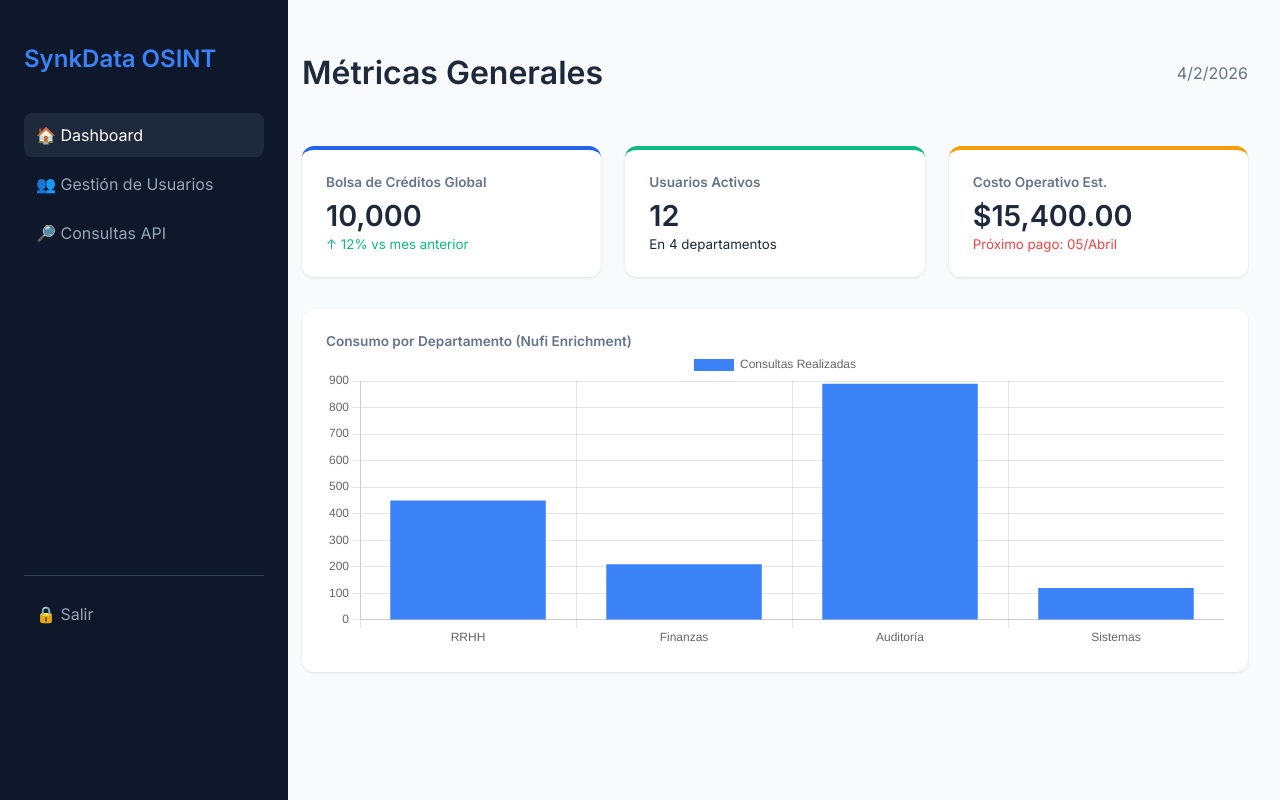
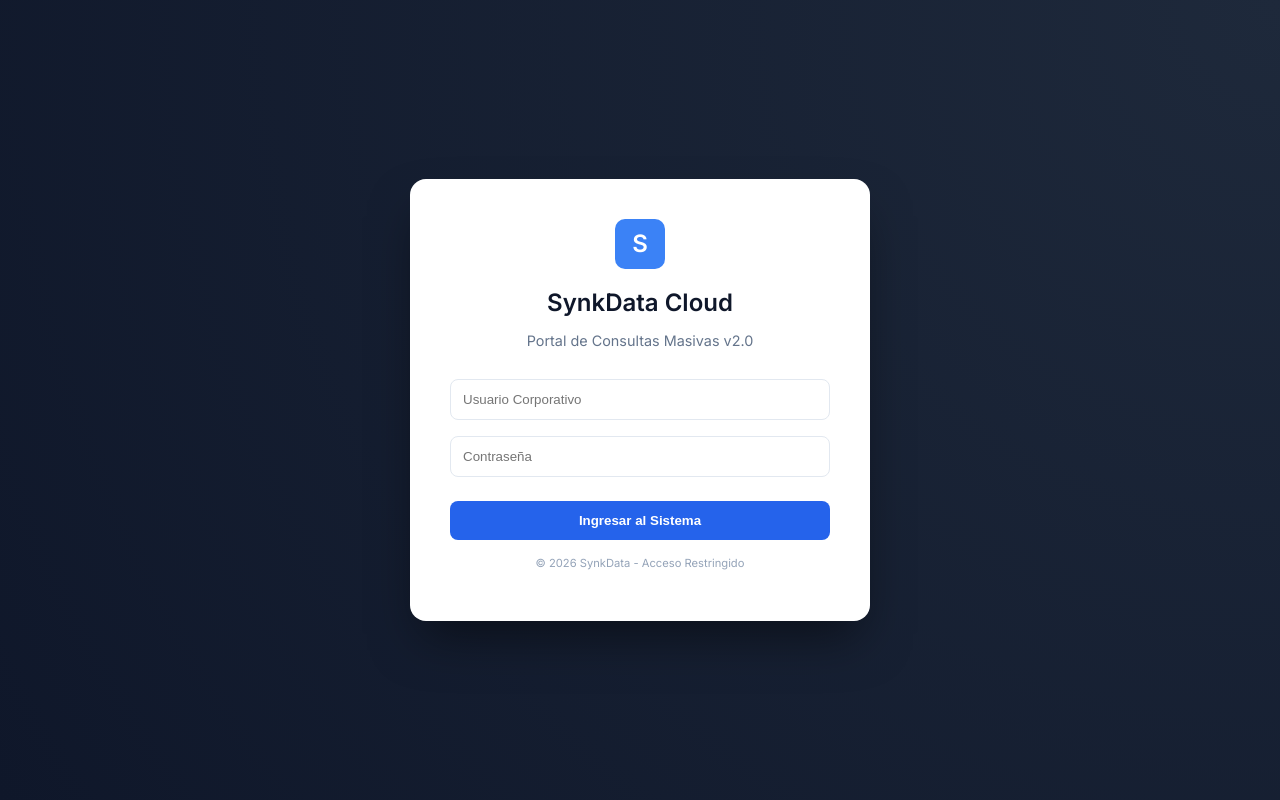
Before and after one commit to synkdata7/demo-, a plain HTML site: page index.html in a window 1280 px wide. Drawn offline with nearby package versions, Linux system fonts and the light colour scheme.

Commit message:
Login con Dashboard integrado

```diff
--- a/index.html
+++ b/index.html
@@ -3,166 +3,158 @@
 <head>
     <meta charset="UTF-8">
     <meta name="viewport" content="width=device-width, initial-scale=1.0">
-    <title>SynkData Admin | Enterprise</title>
+    <title>SynkData | Enterprise Access</title>
     <script src="https://cdn.jsdelivr.net/npm/chart.js"></script>
     <link href="https://fonts.googleapis.com/css2?family=Inter:wght@300;400;600&display=swap" rel="stylesheet">
     <style>
-        :root { --primary: #2563eb; --success: #10b981; --warning: #f59e0b; --dark: #0f172a; --bg: #f8fafc; }
-        body { font-family: 'Inter', sans-serif; background: var(--bg); color: #1e293b; margin: 0; display: flex; }
+        :root { --primary: #2563eb; --dark: #0f172a; --bg: #f8fafc; }
+        body { font-family: 'Inter', sans-serif; background: var(--bg); margin: 0; overflow-x: hidden; }
         .hidden { display: none !important; }
 
-        /* Sidebar */
-        .sidebar { width: 240px; height: 100vh; background: var(--dark); color: white; position: fixed; padding: 1.5rem; }
-        .nav-item { padding: 12px; border-radius: 8px; cursor: pointer; margin-bottom: 5px; color: #94a3b8; transition: 0.3s; }
-        .nav-item:hover, .nav-item.active { background: #1e293b; color: white; }
+        /* PANTALLA DE LOGIN */
+        #login-page {
+            height: 100vh; width: 100vw; display: flex; align-items: center; justify-content: center;
+            background: radial-gradient(circle at top right, #1e293b, #0f172a);
+            position: fixed; z-index: 9999; top: 0; left: 0;
+        }
+        .login-card {
+            background: white; padding: 2.5rem; border-radius: 16px; width: 100%; max-width: 380px;
+            box-shadow: 0 25px 50px -12px rgba(0,0,0,0.5); text-align: center;
+        }
+        .login-card h2 { margin-bottom: 0.5rem; color: var(--dark); }
+        .login-card input {
+            width: 100%; padding: 12px; margin-top: 1rem; border: 1px solid #e2e8f0;
+            border-radius: 8px; box-sizing: border-box; outline: none;
+        }
+        .btn-login {
+            width: 100%; padding: 12px; background: var(--primary); color: white;
+            border: none; border-radius: 8px; margin-top: 1.5rem; font-weight: 600; cursor: pointer;
+        }
 
-        /* Main Content */
-        .main-content { margin-left: 270px; padding: 2rem; width: calc(100% - 270px); }
-        .header { display: flex; justify-content: space-between; align-items: center; margin-bottom: 2rem; }
+        /* LAYOUT DASHBOARD */
+        #main-dashboard { display: flex; min-height: 100vh; }
+        .sidebar { width: 240px; background: var(--dark); color: white; padding: 1.5rem; position: fixed; height: 100vh; }
+        .main-content { margin-left: 270px; padding: 2rem; width: 100%; }
 
-        /* Cards */
+        /* ESTILOS DE TABLAS Y CARDS */
         .grid-3 { display: grid; grid-template-columns: repeat(3, 1fr); gap: 1.5rem; margin-bottom: 2rem; }
         .card { background: white; padding: 1.5rem; border-radius: 12px; box-shadow: 0 1px 3px rgba(0,0,0,0.1); }
-        .card h3 { margin: 0; font-size: 0.85rem; color: #64748b; }
-        .val { font-size: 1.8rem; font-weight: 600; margin-top: 0.5rem; display: block; }
-
-        /* Tables */
-        table { width: 100%; border-collapse: collapse; margin-top: 1rem; background: white; border-radius: 8px; overflow: hidden; }
-        th { text-align: left; padding: 12px; background: #f1f5f9; color: #64748b; font-size: 0.8rem; }
+        .nav-item { padding: 12px; border-radius: 8px; cursor: pointer; color: #94a3b8; margin-bottom: 5px; }
+        .nav-item.active { background: #1e293b; color: white; border-left: 4px solid var(--primary); }
+        table { width: 100%; border-collapse: collapse; margin-top: 1rem; background: white; }
+        th { text-align: left; padding: 12px; background: #f1f5f9; font-size: 0.8rem; color: #64748b; }
         td { padding: 12px; border-bottom: 1px solid #f1f5f9; font-size: 0.9rem; }
-        .badge { padding: 4px 10px; border-radius: 20px; font-size: 0.7rem; font-weight: 600; }
-        .bg-green { background: #dcfce7; color: #166534; }
-
-        /* Modal-like sections */
-        .section-title { display: flex; justify-content: space-between; align-items: center; margin-top: 2rem; }
-        .btn-add { background: var(--primary); color: white; border: none; padding: 8px 16px; border-radius: 6px; cursor: pointer; }
+        .badge { padding: 4px 10px; border-radius: 20px; font-size: 0.7rem; font-weight: 600; background: #dcfce7; color: #166534; }
     </style>
 </head>
 <body>
 
+    <div id="login-page">
+        <div class="login-card">
+            <div style="background: #3b82f6; width: 50px; height: 50px; border-radius: 10px; margin: 0 auto 1rem; display: flex; align-items: center; justify-content: center; color: white; font-weight: bold; font-size: 24px;">S</div>
+            <h2>SynkData Cloud</h2>
+            <p style="color: #64748b; font-size: 0.9rem;">Portal de Consultas Masivas v2.0</p>
+            <input type="text" id="user" placeholder="Usuario Corporativo">
+            <input type="password" id="pass" placeholder="Contraseña">
+            <button class="btn-login" onclick="validateAccess()">Ingresar al Sistema</button>
+            <p style="font-size: 0.7rem; color: #94a3b8; margin-top: 1rem;">© 2026 SynkData - Acceso Restringido</p>
+        </div>
+    </div>
+
+    <div id="main-dashboard" class="hidden">
         <div class="sidebar">
-        <h2 style="color: #3b82f6;">SynkData OSINT</h2>
-        <nav style="margin-top: 2.5rem;">
-            <div class="nav-item active" onclick="showTab('dashboard')">🏠 Dashboard</div>
-            <div class="nav-item" onclick="showTab('usuarios')">👥 Gestión de Usuarios</div>
-            <div class="nav-item" onclick="showTab('consultas')">🔎 Consultas API</div>
-            <div style="margin-top: 20rem; border-top: 1px solid #334155; padding-top: 1rem;">
-                <div class="nav-item" onclick="location.reload()">🔒 Salir</div>
+            <h2 style="color: #3b82f6; margin-bottom: 2rem;">SynkData</h2>
+            <div class="nav-item active" onclick="switchTab('dashboard')">🏠 Resumen General</div>
+            <div class="nav-item" onclick="switchTab('users')">👥 Gestión de Usuarios</div>
+            <div class="nav-item" onclick="switchTab('queries')">🔎 Nueva Consulta</div>
+            <div style="margin-top: 25rem; border-top: 1px solid #334155; padding-top: 1rem;">
+                <div class="nav-item" onclick="location.reload()">🔒 Cerrar Sesión</div>
             </div>
-        </nav>
         </div>
 
         <div class="main-content">
-
             <div id="tab-dashboard">
-            <div class="header">
-                <h1>Métricas Generales</h1>
-                <span id="fecha-actual" style="color: #64748b;"></span>
+                <h1>Métricas de Consumo</h1>
+                <div class="grid-3">
+                    <div class="card">
+                        <small>CRÉDITOS GLOBALES</small>
+                        <div style="font-size: 2rem; font-weight: 600; color: #2563eb;">10,000</div>
                     </div>
-
-            <div class="grid-3">
-                <div class="card" style="border-top: 4px solid var(--primary);">
-                    <h3>Bolsa de Créditos Global</h3>
-                    <span class="val" id="global-credits">10,000</span>
-                    <small style="color: #10b981;">↑ 12% vs mes anterior</small>
+                    <div class="card">
+                        <small>COSTO OPERATIVO API</small>
+                        <div style="font-size: 2rem; font-weight: 600; color: #1e293b;">$15,400.00</div>
                     </div>
-                <div class="card" style="border-top: 4px solid var(--success);">
-                    <h3>Usuarios Activos</h3>
-                    <span class="val">12</span>
-                    <small>En 4 departamentos</small>
+                    <div class="card">
+                        <small>TIEMPO DE RESPUESTA</small>
+                        <div style="font-size: 2rem; font-weight: 600; color: #10b981;">1.2s</div>
                     </div>
-                <div class="card" style="border-top: 4px solid var(--warning);">
-                    <h3>Costo Operativo Est.</h3>
-                    <span class="val">$15,400.00</span>
-                    <small style="color: #ef4444;">Próximo pago: 05/Abril</small>
+                </div>
+                <div class="card">
+                    <h3>Tráfico por Departamento</h3>
+                    <canvas id="chartDemo" height="100"></canvas>
                 </div>
             </div>
 
+            <div id="tab-users" class="hidden">
+                <h1>Usuarios de la Organización</h1>
                 <div class="card">
-                <h3>Consumo por Departamento (Nufi Enrichment)</h3>
-                <canvas id="myChart" height="100"></canvas>
-            </div>
-        </div>
-
-        <div id="tab-usuarios" class="hidden">
-            <div class="section-title">
-                <h1>Gestión de Usuarios</h1>
-                <button class="btn-add" onclick="alert('Función disponible en versión Pro (Railway Backend)')">+ Crear Usuario</button>
-            </div>
-
-            <div class="card" style="margin-top: 1rem;">
                     <table>
                         <thead>
-                        <tr>
-                            <th>Nombre</th>
-                            <th>Email</th>
-                            <th>Rol</th>
-                            <th>Créditos Asignados</th>
-                            <th>Consumo Real</th>
-                            <th>Estado</th>
-                        </tr>
+                            <tr><th>Nombre</th><th>Rol</th><th>Consumo</th><th>Créditos</th><th>Estado</th></tr>
                         </thead>
-                    <tbody id="user-list">
-                        <tr>
-                            <td>Operador_Oaxaca_1</td>
-                            <td>op1@cliente.com</td>
-                            <td>Analista</td>
-                            <td>500</td>
-                            <td>245</td>
-                            <td><span class="badge bg-green">Activo</span></td>
-                        </tr>
-                        <tr>
-                            <td>Gerente_RRHH</td>
-                            <td>rh@cliente.com</td>
-                            <td>Admin</td>
-                            <td>2000</td>
-                            <td>890</td>
-                            <td><span class="badge bg-green">Activo</span></td>
-                        </tr>
-                        <tr>
-                            <td>Auditor_Demo</td>
-                            <td>test@demo.com</td>
-                            <td>Invitado</td>
-                            <td>50</td>
-                            <td>48</td>
-                            <td><span class="badge" style="background:#fee2e2; color:#991b1b">Límite Alcanzado</span></td>
-                        </tr>
+                        <tbody>
+                            <tr><td>Analista_Ventas_1</td><td>Operador</td><td>450</td><td>1000</td><td><span class="badge">Activo</span></td></tr>
+                            <tr><td>Gerencia_Oaxaca</td><td>Admin</td><td>120</td><td>5000</td><td><span class="badge">Activo</span></td></tr>
+                            <tr><td>Auditoria_Externa</td><td>Invitado</td><td>48</td><td>50</td><td><span class="badge" style="background:#fee2e2; color:#991b1b">Límite</span></td></tr>
                         </tbody>
                     </table>
                 </div>
             </div>
-
+        </div>
     </div>
 
     <script>
-        document.getElementById('fecha-actual').innerText = new Date().toLocaleDateString();
+        // LÓGICA DE ACCESO
+        function validateAccess() {
+            const u = document.getElementById('user').value;
+            const p = document.getElementById('pass').value;
 
-        function showTab(tabName) {
+            // Claves de demo
+            if(u === "admin" && p === "synk2026") {
+                document.getElementById('login-page').classList.add('hidden');
+                document.getElementById('main-dashboard').classList.remove('hidden');
+                initChart();
+            } else {
+                alert("Credenciales incorrectas. Verifica tus datos.");
+            }
+        }
+
+        // CAMBIO DE PESTAÑAS
+        function switchTab(name) {
             document.getElementById('tab-dashboard').classList.add('hidden');
-            document.getElementById('tab-usuarios').classList.add('hidden');
+            document.getElementById('tab-users').classList.add('hidden');
+            document.getElementById('tab-' + name).classList.remove('hidden');
 
-            document.getElementById('tab-' + tabName).classList.remove('hidden');
-
-            // Update active nav
-            const items = document.querySelectorAll('.nav-item');
-            items.forEach(i => i.classList.remove('active'));
+            const navs = document.querySelectorAll('.nav-item');
+            navs.forEach(n => n.classList.remove('active'));
             event.currentTarget.classList.add('active');
         }
 
-        // Gráfica de simulación
-        const ctx = document.getElementById('myChart').getContext('2d');
+        // GRÁFICA
+        function initChart() {
+            const ctx = document.getElementById('chartDemo').getContext('2d');
             new Chart(ctx, {
                 type: 'bar',
                 data: {
-                labels: ['RRHH', 'Finanzas', 'Auditoría', 'Sistemas'],
+                    labels: ['Enero', 'Febrero', 'Marzo', 'Abril (Actual)'],
                     datasets: [{
-                    label: 'Consultas Realizadas',
-                    data: [450, 210, 890, 120],
+                        label: 'Consultas Realizadas (Nufi)',
+                        data: [1200, 1900, 3000, 850],
                         backgroundColor: '#3b82f6'
                     }]
-            },
-            options: { responsive: true, scales: { y: { beginAtZero: true } } }
+                }
             });
+        }
     </script>
 </body>
 </html>
```
Lines whose indentation alone changed are shown as unchanged.
